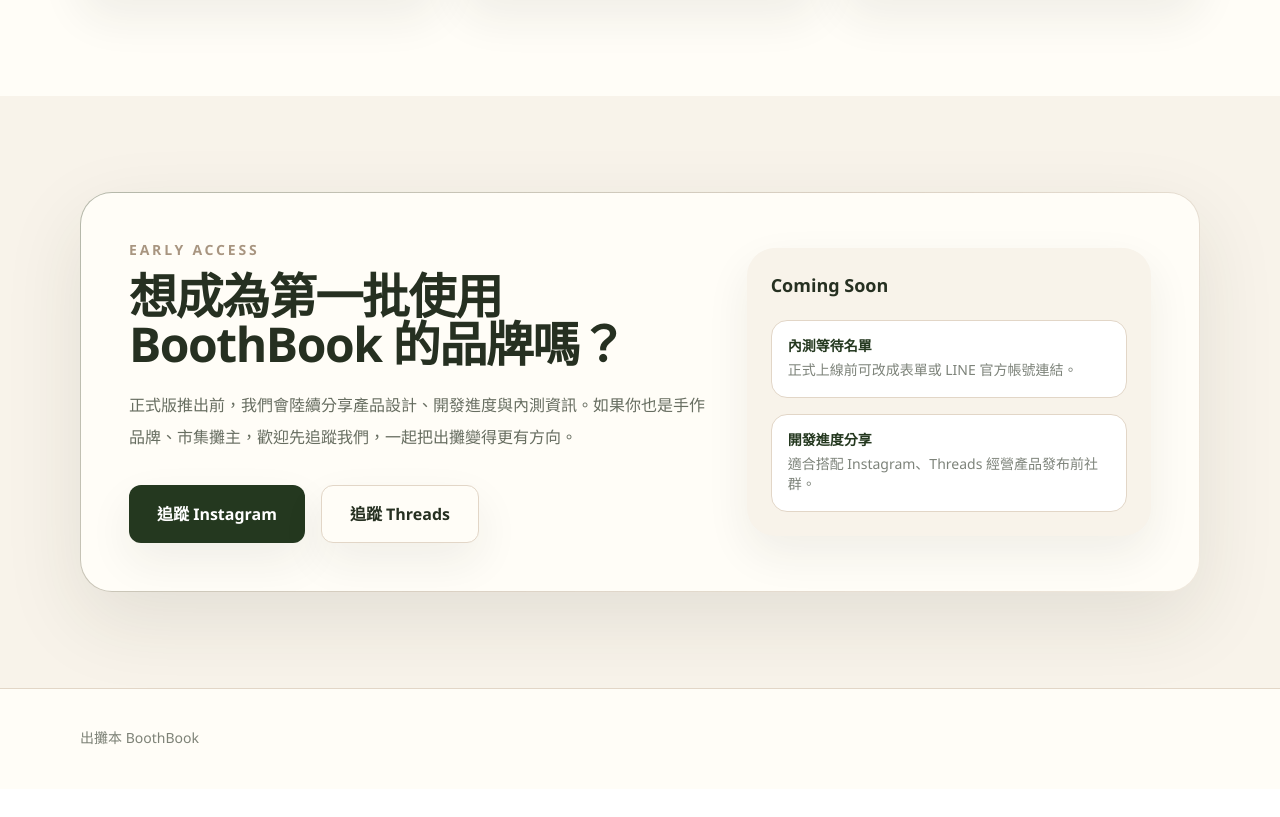
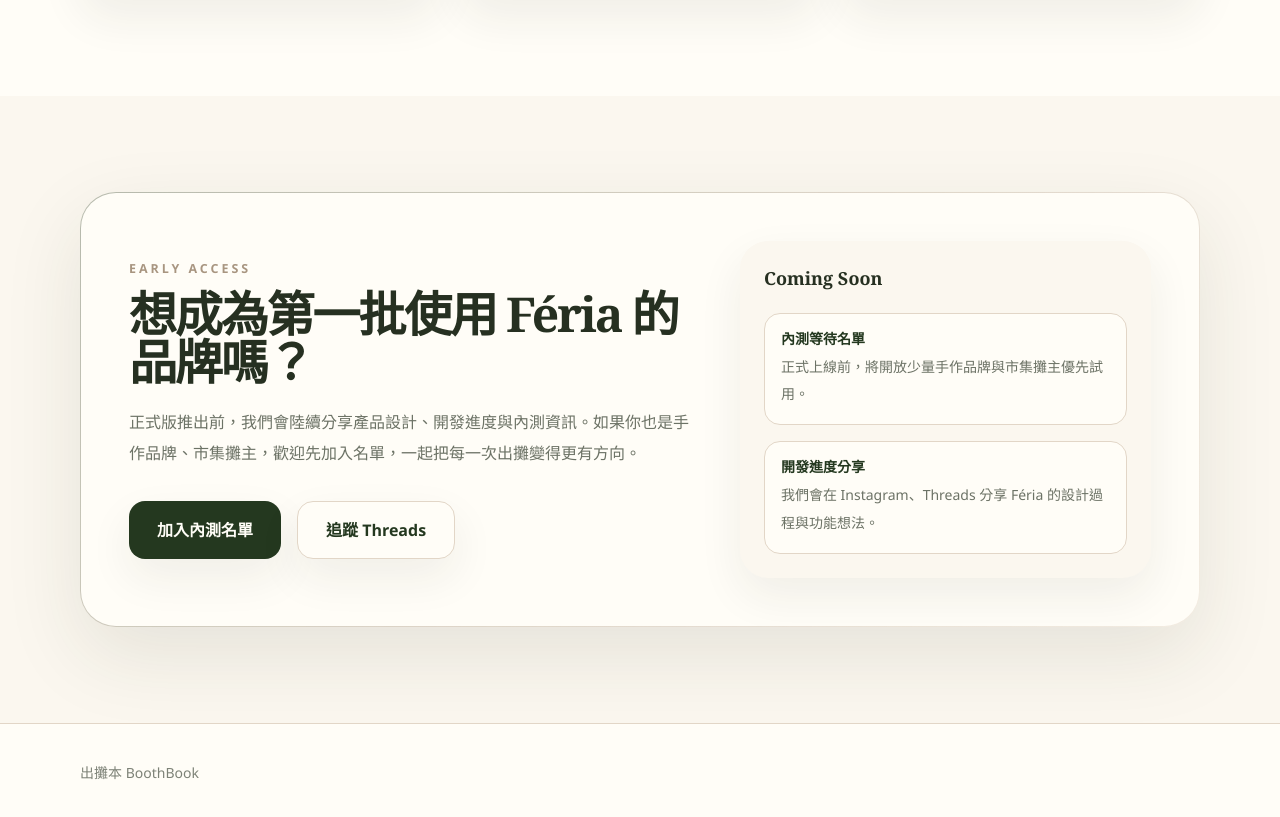
Before and after one commit to KL-4ndroid/boothbook-landing, a Next.js app: page / in a window 1280 px wide. Shown: the part 2784-3601 px from the top of the page. Before the commit the page ends 3573 px from the top, so only its background shows below. Built offline with nearby package versions, Linux system fonts and the light colour scheme.

Commit message:
feat: restyle CTA for Feria

```diff
--- a/components/CTASection.jsx
+++ b/components/CTASection.jsx
@@ -1,29 +1,29 @@
 export default function CTASection() {
   return (
-    <section id="waitlist" className="bg-paper py-18 md:py-24">
+    <section id="waitlist" className="bg-feria-paperSoft py-18 md:py-24">
       <div className="container-page">
-        <div className="gradient-border overflow-hidden rounded-[2rem] p-8 shadow-soft md:p-12">
-          <div className="grid items-center gap-10 lg:grid-cols-[1fr_0.7fr]">
+        <div className="feria-border overflow-hidden rounded-[2.25rem] p-8 shadow-soft md:p-12">
+          <div className="grid items-center gap-10 lg:grid-cols-[1fr_0.72fr]">
             <div>
-              <p className="text-sm font-black tracking-[0.2em] text-caramel">EARLY ACCESS</p>
-              <h2 className="mt-3 text-3xl font-black tracking-[-0.03em] text-ink md:text-5xl">想成為第一批使用 BoothBook 的品牌嗎？</h2>
-              <p className="mt-5 max-w-2xl text-base font-medium leading-8 text-ink/70">正式版推出前，我們會陸續分享產品設計、開發進度與內測資訊。如果你也是手作品牌、市集攤主，歡迎先追蹤我們，一起把出攤變得更有方向。</p>
+              <p className="feria-section-label">EARLY ACCESS</p>
+              <h2 className="feria-title mt-3 font-display text-3xl font-semibold md:text-5xl">想成為第一批使用 Féria 的品牌嗎？</h2>
+              <p className="feria-copy mt-5 max-w-2xl text-base font-medium">正式版推出前，我們會陸續分享產品設計、開發進度與內測資訊。如果你也是手作品牌、市集攤主，歡迎先加入名單，一起把每一次出攤變得更有方向。</p>
               <div className="mt-8 flex flex-col gap-4 sm:flex-row">
-                <a href="https://www.instagram.com/" target="_blank" rel="noreferrer" className="inline-flex items-center justify-center rounded-xl bg-forest px-7 py-4 font-black text-white shadow-card transition hover:-translate-y-1 hover:bg-forest/90">追蹤 Instagram</a>
-                <a href="https://www.threads.net/" target="_blank" rel="noreferrer" className="inline-flex items-center justify-center rounded-xl border border-line bg-cream px-7 py-4 font-black text-ink shadow-card transition hover:-translate-y-1 hover:border-caramel">追蹤 Threads</a>
+                <a href="https://www.instagram.com/" target="_blank" rel="noreferrer" className="inline-flex items-center justify-center rounded-2xl bg-feria-olive px-7 py-4 font-semibold text-feria-cream shadow-card transition hover:-translate-y-0.5 hover:bg-feria-oliveSoft">加入內測名單</a>
+                <a href="https://www.threads.net/" target="_blank" rel="noreferrer" className="inline-flex items-center justify-center rounded-2xl border border-feria-line bg-feria-cream px-7 py-4 font-semibold text-feria-olive shadow-card transition hover:-translate-y-0.5 hover:border-feria-taupe">追蹤 Threads</a>
               </div>
             </div>
 
-            <div className="rounded-3xl bg-paper p-6 shadow-card">
-              <p className="text-lg font-black text-ink">Coming Soon</p>
+            <div className="rounded-3xl bg-feria-paperSoft p-6 shadow-card">
+              <p className="font-display text-lg font-semibold text-feria-ink">Coming Soon</p>
               <div className="mt-5 space-y-4">
-                <div className="rounded-2xl border border-line bg-white p-4">
-                  <p className="text-sm font-black text-forest">內測等待名單</p>
-                  <p className="mt-1 text-sm font-medium text-ink/60">正式上線前可改成表單或 LINE 官方帳號連結。</p>
+                <div className="rounded-2xl border border-feria-line bg-feria-cream p-4">
+                  <p className="text-sm font-semibold text-feria-olive">內測等待名單</p>
+                  <p className="feria-copy mt-1 text-sm font-medium">正式上線前，將開放少量手作品牌與市集攤主優先試用。</p>
                 </div>
-                <div className="rounded-2xl border border-line bg-white p-4">
-                  <p className="text-sm font-black text-forest">開發進度分享</p>
-                  <p className="mt-1 text-sm font-medium text-ink/60">適合搭配 Instagram、Threads 經營產品發布前社群。</p>
+                <div className="rounded-2xl border border-feria-line bg-feria-cream p-4">
+                  <p className="text-sm font-semibold text-feria-olive">開發進度分享</p>
+                  <p className="feria-copy mt-1 text-sm font-medium">我們會在 Instagram、Threads 分享 Féria 的設計過程與功能想法。</p>
                 </div>
               </div>
             </div>
```
